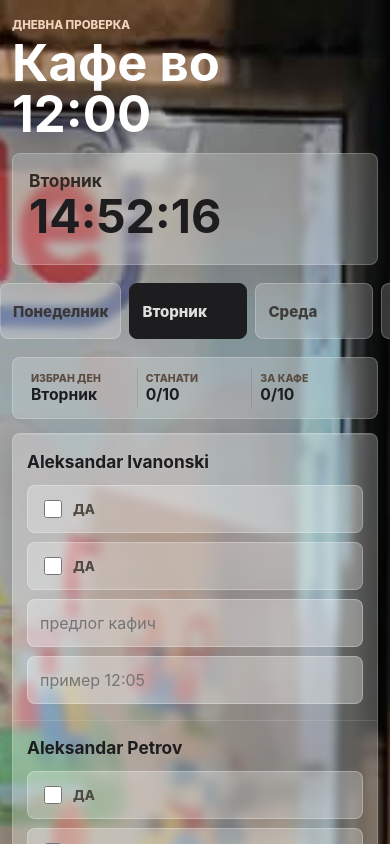
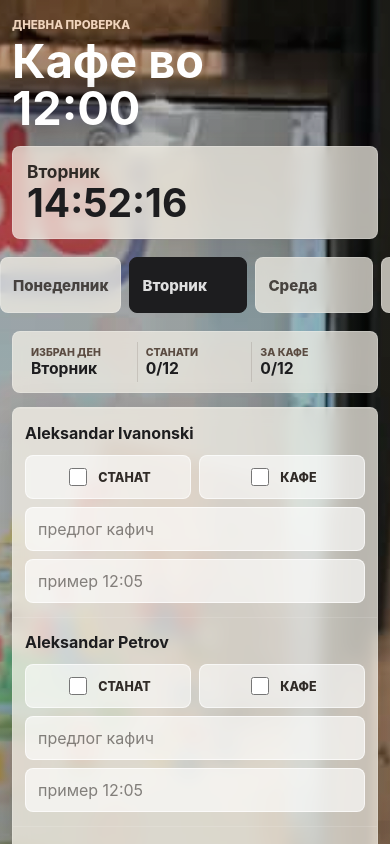
Before and after one commit to jordan102445/Coffe-Site, a React (Vite) app: page / in a window 390 px wide. Shown: the top 844 px of the page. Built offline with nearby package versions, Linux system fonts and the light colour scheme.

Commit message:
added 2 new people

```diff
--- a/src/main.jsx
+++ b/src/main.jsx
@@ -12,7 +12,9 @@ const PEOPLE = [
   "Valerija Tomeva",
   "Jasna Kuzmanovksa",
   "Despina Trajkova",
-  "Jordan Trajkov"
+  "Jordan Trajkov",
+  "Bojan Kocev",
+  "Viktorija Davceva"
 ];
 
 const FALLBACK_PLACES = [
@@ -220,7 +222,7 @@ function App() {
                     onChange={(event) => updatePerson(person, "awake", event.target.checked)}
                     type="checkbox"
                   />
-                  <span>Да</span>
+                  <span>Станат</span>
                 </label>
                 <label className="check-cell">
                   <input
@@ -228,7 +230,7 @@ function App() {
                     onChange={(event) => updatePerson(person, "coffee", event.target.checked)}
                     type="checkbox"
                   />
-                  <span>Да</span>
+                  <span>Кафе</span>
                 </label>
                 <input
                   aria-label={`${person} кафич`}
--- a/src/styles.css
+++ b/src/styles.css
@@ -427,7 +427,6 @@ h2 {
 }
 
 @media (max-width: 520px) {
-  .person-row,
   .admin-login {
     grid-template-columns: 1fr;
   }
@@ -446,9 +445,9 @@ h2 {
   }
 
   h1 {
-    font-size: clamp(2.35rem, 13vw, 3.35rem);
+    font-size: clamp(2.25rem, 12vw, 3rem);
     line-height: 1;
-    max-width: 8ch;
+    max-width: 9ch;
   }
 
   h2 {
@@ -456,8 +455,8 @@ h2 {
   }
 
   .clock-card {
-    min-height: 112px;
-    padding: 16px;
+    min-height: 92px;
+    padding: 14px;
   }
 
   .clock-card span {
@@ -465,7 +464,7 @@ h2 {
   }
 
   .clock-card strong {
-    font-size: clamp(2.25rem, 12vw, 3.2rem);
+    font-size: clamp(2rem, 10vw, 2.7rem);
   }
 
   .day-tabs {
@@ -507,31 +506,55 @@ h2 {
   .status-strip,
   .clock-card,
   .day-tabs button {
-    background-color: rgba(255, 255, 255, 0.2);
+    background-color: rgba(246, 241, 232, 0.72);
+    backdrop-filter: blur(8px);
   }
 
   .person-row {
-    gap: 9px;
+    gap: 8px;
+    grid-template-columns: 1fr 1fr;
+    padding: 14px 12px;
   }
 
   .person-row strong {
     color: #1d1d1f;
-    font-size: 1.08rem;
+    font-size: 1rem;
+    grid-column: 1 / -1;
     margin-bottom: 4px;
   }
 
   .check-cell {
-    justify-content: flex-start;
-    min-height: 48px;
-    padding: 10px 12px;
+    background: rgba(255, 255, 255, 0.58);
+    border-color: rgba(255, 255, 255, 0.62);
+    justify-content: center;
+    min-height: 44px;
+    padding: 8px 10px;
+  }
+
+  .check-cell span {
+    color: #302b27;
+    font-size: 0.78rem;
   }
 
   .person-row input[type="text"],
   .admin-login input {
-    min-height: 48px;
+    background: rgba(255, 255, 255, 0.64);
+    border-color: rgba(255, 255, 255, 0.68);
+    color: #1d1d1f;
+    grid-column: 1 / -1;
+    min-height: 44px;
+  }
+
+  .person-row input::placeholder,
+  .admin-login input::placeholder {
+    color: rgba(48, 43, 39, 0.58);
   }
 
   .admin-panel {
     padding: 16px;
   }
+
+  .generate-button {
+    min-height: 50px;
+  }
 }
```
